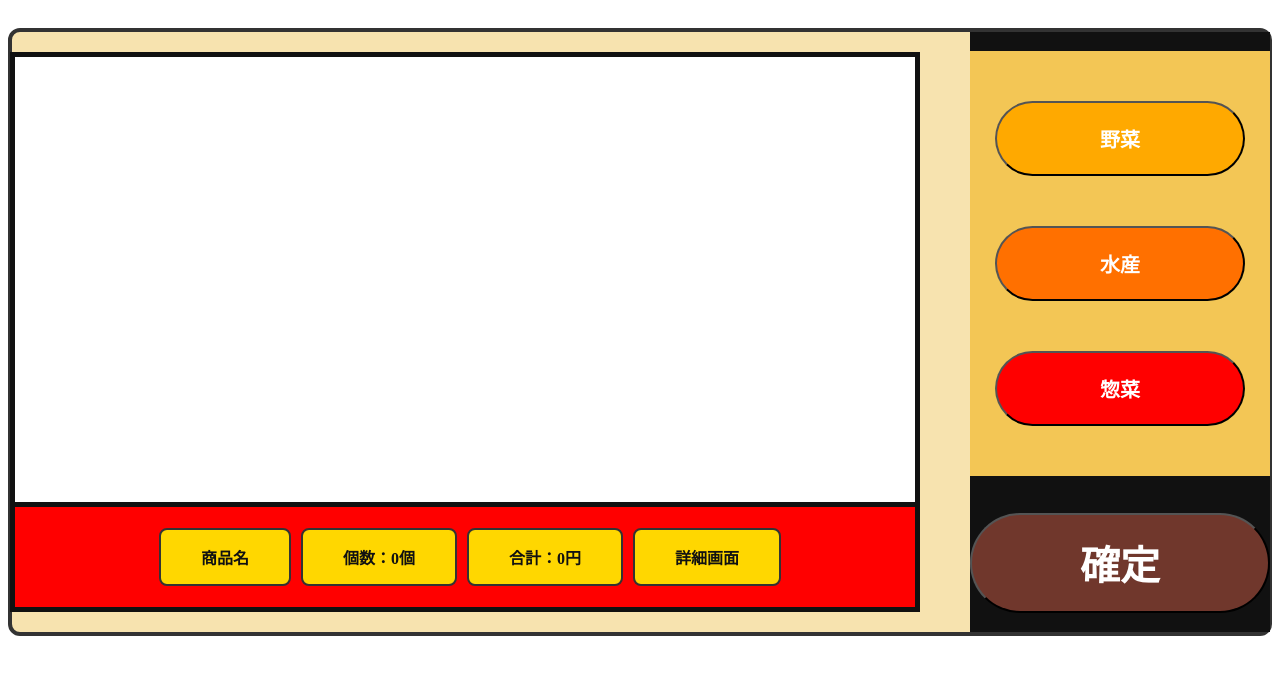
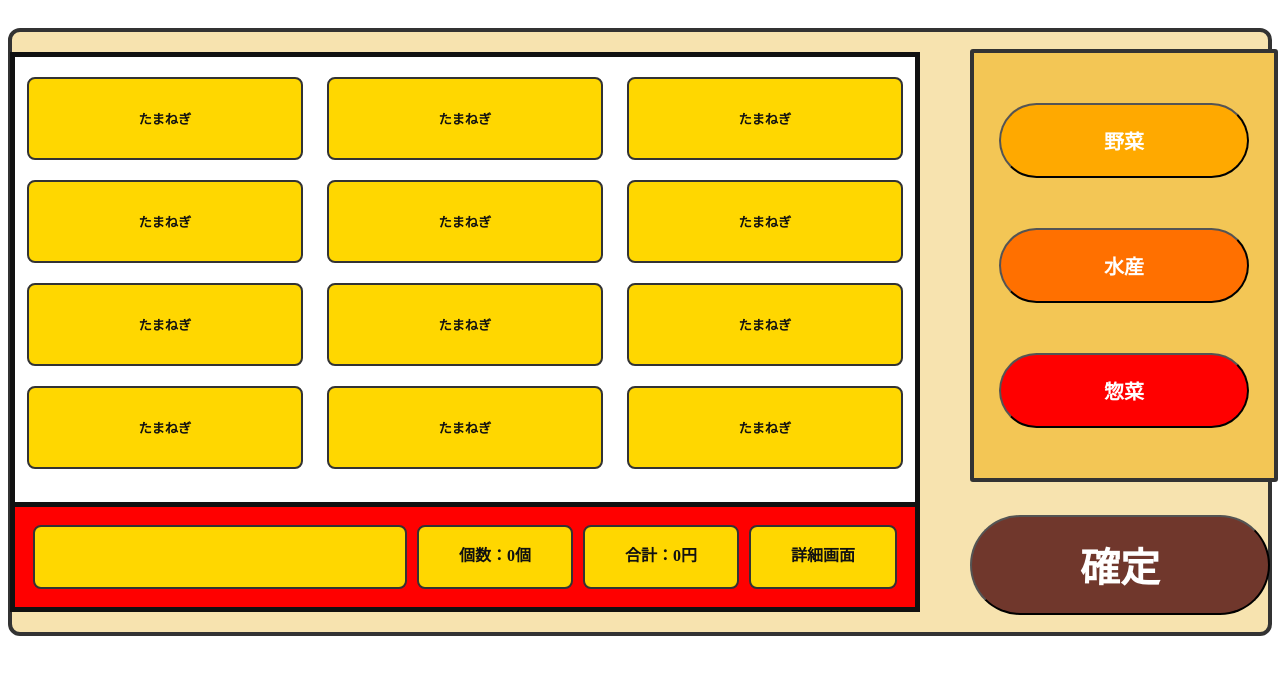
Before and after one commit to kyoichii/kawaproject, a PHP site: page /clerkScreen.html in a window 1280 px wide. Shown: the top 675 px of the page. Run offline with PHP 8.4, Linux system fonts and the light colour scheme.

Commit message:
レジ画面編集しました

```diff
--- a/source/clerkScreen.html
+++ b/source/clerkScreen.html
@@ -20,27 +20,32 @@
         <div id="reftArea">
             <!-- 商品エリア -->
             <div id="productArea">
-                <!-- 購入リスト -->
-                <!-- <div class="purchaseList">空</div> -->
-                <div id="tama" class="purchaseList">
-
-                </div>
-                <div id="nin" class="purchaseList">
-
-                </div>
-                <div id="beaf" class="purchaseList">
-
-                </div>
-                <div id="totalarea">
-
-                </div>
+                <!-- 商品ボタン -->
+                <button type="button" class="productButton" value="たまねぎ" onclick="vegetable(0);">たまねぎ</button>
+                <button type="button" class="productButton" value="たまねぎ" onclick="vegetable(0);">たまねぎ</button>
+                <button type="button" class="productButton" value="たまねぎ" onclick="vegetable(0);">たまねぎ</button>
+                <button type="button" class="productButton" value="たまねぎ" onclick="vegetable(0);">たまねぎ</button>
+                <button type="button" class="productButton" value="たまねぎ" onclick="vegetable(0);">たまねぎ</button>
+                <button type="button" class="productButton" value="たまねぎ" onclick="vegetable(0);">たまねぎ</button>
+                <button type="button" class="productButton" value="たまねぎ" onclick="vegetable(0);">たまねぎ</button>
+                <button type="button" class="productButton" value="たまねぎ" onclick="vegetable(0);">たまねぎ</button>
+                <button type="button" class="productButton" value="たまねぎ" onclick="vegetable(0);">たまねぎ</button>
+                <button type="button" class="productButton" value="たまねぎ" onclick="vegetable(0);">たまねぎ</button>
+                <button type="button" class="productButton" value="たまねぎ" onclick="vegetable(0);">たまねぎ</button>
+                <button type="button" class="productButton" value="たまねぎ" onclick="vegetable(0);">たまねぎ</button>
             </div>
             <!-- 左下のエリア -->
             <div id="lowerLeftArea">
                 <!-- 合計エリア -->
                 <div id="totalarea">
-                    <!-- サンプル用 -->
-                    <div id="name">商品名</div>
+                    <!-- 商品表示 -->
+                    <div id="name">
+                        <!-- 後に変更 -->
+                        <div id="tama" class="purchaseList">
+
+                        </div>
+                    </div>
+                    <!-- その他項目 -->
                     <div id="quantity">個数：0個</div>
                     <div id="price">合計：0円</div>
                     <div id="change">詳細画面</div>
@@ -50,12 +55,12 @@
         <!-- 右エリア -->
         <div id="rightArea">
             <!-- ボタンエリア -->
-            <div id="productButtonArea">
-                <input type="button" value="野菜" id="onionButton" onclick="vegetable(0);">
-                <input type="button" value="水産" id="carrotButton" onclick="vegetable(1);">
-                <input type="button" value="惣菜" id="porkButton" onclick="vegetable(2);">
+            <div id="changeButtonArea">
+                <button type="button" value="野菜" id="onionButton" onclick="vegetable(0);">野菜</button>
+                <button type="button" value="水産" id="carrotButton" onclick="vegetable(1);">水産</button>
+                <button type="button" value="惣菜" id="porkButton" onclick="vegetable(2);">惣菜</button>
             </div>
-            <input type="button" value="確定" id="totalButton" onclick="showDialog();">
+            <button type="button" value="確定" id="totalButton" onclick="showDialog();">確定</button>
         </div>
     </div>
 </body>
--- a/source/css/clerkScreen.css
+++ b/source/css/clerkScreen.css
@@ -71,7 +71,7 @@
 /* 右エリア */
 #rightArea {
     /*背景色*/
-    background: #111;
+    /* background: #111; */
     /*フレックスボックス*/
     display: flex;
     /*ボックス内の並びを指定*/
@@ -86,16 +86,43 @@
     margin-right: auto;
 }
 
-/* 商品表示エリア */
+/* 商品ボタン表示エリア */
 #productArea {
     /*フレックスボックス*/
     display: flex;
     /*ボックス内の並びを指定*/
-    flex-direction: column;
+    flex-direction: row;
+    /* ボックスが端に達したとき、折り返す */
+    flex-wrap: wrap;
     /*余白を指定して場所を調整*/
-    margin-top: auto;
     margin-left: auto;
     margin-right: auto;
+    /* margin-bottom: 10px; */
+    margin-top: 10px;
+}
+
+/* 商品ボタン */
+.productButton {
+    /* 文字の色 */
+    color: #111;
+    /*背景色*/
+    background: gold;
+    /* 文字を中央に */
+    text-align: center;
+    /*ボックスの余白*/
+    padding: 30px 110px;
+    /* 余白 */
+    margin-left: 10px;
+    /* ボーダー */
+    border: solid 2px #333;
+    border-radius: 8px;
+    /* フォントの設定 */
+    font-weight: bold;
+    /*余白を指定して場所を調整*/
+    margin-left: auto;
+    margin-right: auto;
+    margin-bottom: 10px;
+    margin-top: 10px;
 }
 
 /* 購入リスト */
@@ -103,7 +130,7 @@
     /* 文字の色 */
     color: #111;
     /* 文字の大きさ */
-    font-size: 30px;
+    font-size: 15px;
     /* フォントの設定 */
     font-weight: bold;
 }
@@ -117,9 +144,10 @@
     /* 文字を中央に */
     text-align: center;
     /*ボックスのサイズ*/
-    padding: 15px 40px;
-    /* 余白 */
-    margin-left: 10px;
+    padding: 15px 60px;
+    /*ボックスの大きさ*/
+    height: 30px;
+    width: 250px;
     /* ボーダー */
     border: solid 2px #333;
     border-radius: 8px;
@@ -184,8 +212,8 @@
     font-weight: bold;
 }
 
-/* 商品ボタンエリア */
-#productButtonArea {
+/* 切り替えボタンエリア */
+#changeButtonArea {
     /*背景色*/
     background: #f3c655;
     /*フレックスボックス*/
@@ -200,6 +228,9 @@
     margin-bottom: auto;
     margin-left: auto;
     margin-right: auto;
+    /* ボーダー */
+    border: solid 4px #333;
+    border-radius: 3px;
 }
 
 /* たまねぎボタン */
```
